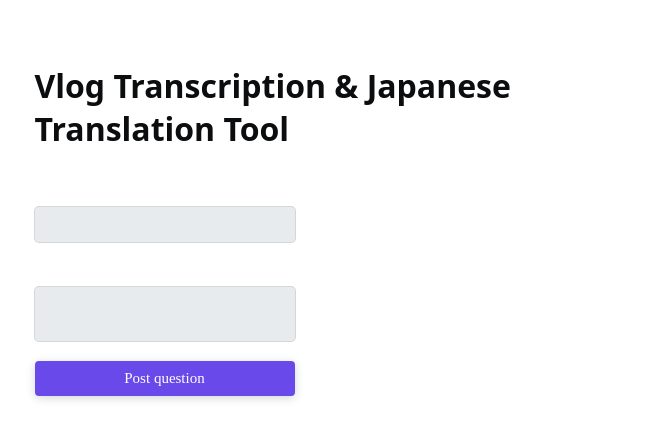
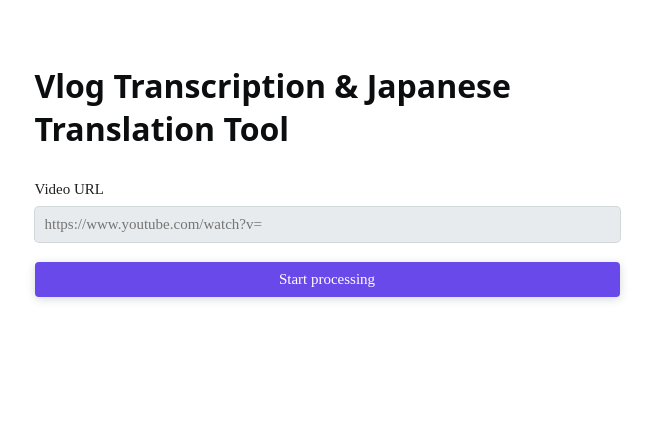
Before and after one commit to craftzdog/vlog-translator, a Next.js app: page / in a window 1280 px wide. Shown: the top 440 px of the page, without its empty margins (313-967 px from the left). Built offline with nearby package versions, Linux system fonts and the light colour scheme.

Commit message:
fix(form): build a video form

```diff
--- a/pages/components/video-form.tsx
+++ b/pages/components/video-form.tsx
@@ -4,36 +4,30 @@ import { styled } from '@stitches/react'
 
 export const VideoForm = () => (
   <FormRoot>
-    <FormField name="email">
+    <FormField name="videoUrl">
       <Flex css={{ alignItems: 'baseline', justifyContent: 'space-between' }}>
-        <FormLabel>Email</FormLabel>
-        <FormMessage match="valueMissing">Please enter your email</FormMessage>
+        <FormLabel>Video URL</FormLabel>
+        <FormMessage match="valueMissing">Please enter a video URL</FormMessage>
         <FormMessage match="typeMismatch">
-          Please provide a valid email
+          Please provide a valid URL
         </FormMessage>
       </Flex>
       <Form.Control asChild>
-        <Input type="email" required />
-      </Form.Control>
-    </FormField>
-    <FormField name="question">
-      <Flex css={{ alignItems: 'baseline', justifyContent: 'space-between' }}>
-        <FormLabel>Question</FormLabel>
-        <FormMessage match="valueMissing">Please enter a question</FormMessage>
-      </Flex>
-      <Form.Control asChild>
-        <Textarea required />
+        <Input
+          type="text"
+          name="videoUrl"
+          required
+          placeholder="https://www.youtube.com/watch?v="
+        />
       </Form.Control>
     </FormField>
     <Form.Submit asChild>
-      <Button css={{ marginTop: 10 }}>Post question</Button>
+      <Button css={{ marginTop: 10 }}>Start processing</Button>
     </Form.Submit>
   </FormRoot>
 )
 
-const FormRoot = styled(Form.Root, {
-  width: 260
-})
+const FormRoot = styled(Form.Root, {})
 
 const FormField = styled(Form.Field, {
   display: 'grid',
@@ -44,12 +38,12 @@ const FormLabel = styled(Form.Label, {
   fontSize: 15,
   fontWeight: 500,
   lineHeight: '35px',
-  color: 'white'
+  color: '$foreground'
 })
 
 const FormMessage = styled(Form.Message, {
   fontSize: 13,
-  color: 'white',
+  color: '$red600',
   opacity: 0.8
 })
 
@@ -80,12 +74,6 @@ const Input = styled('input', {
   padding: '0 10px'
 })
 
-const Textarea = styled('textarea', {
-  ...inputStyles,
-  resize: 'none',
-  padding: 10
-})
-
 const Button = styled('button', {
   all: 'unset',
   boxSizing: 'border-box',
```
